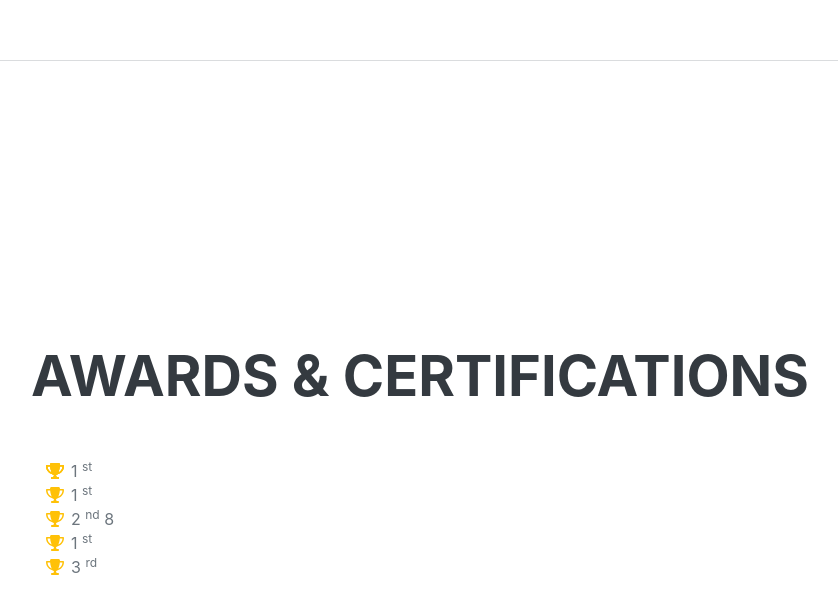
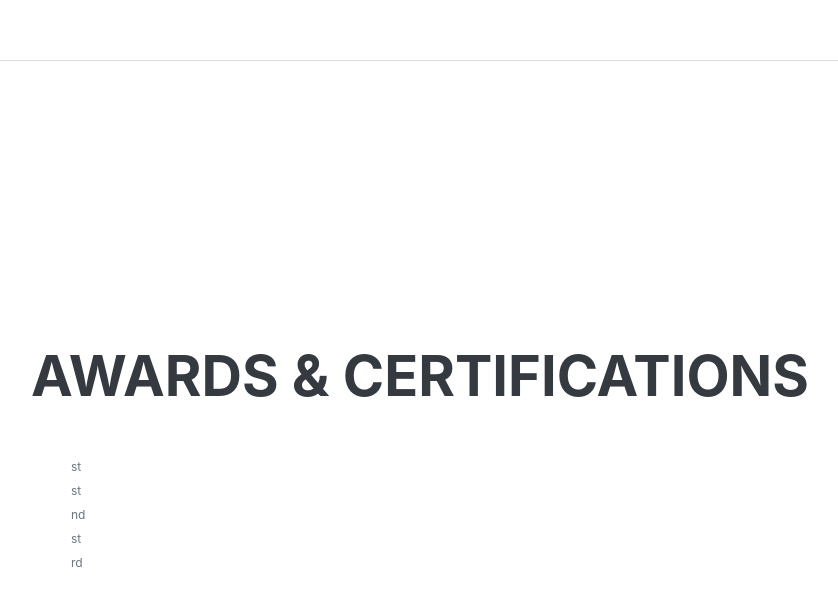
Before and after one commit to jacksonskyhcok/christianjada.dev, a plain HTML site: page index.html in a window 1280 px wide. Shown: the part 3944-4557 px from the top of the page, without its empty margins (289-1127 px from the left). Drawn offline with nearby package versions, Linux system fonts and the light colour scheme; a web font is replaced by a local one.

Commit message:
Update index.html

```diff
--- a/index.html
+++ b/index.html
@@ -166,40 +166,40 @@
                     <h2 class="mb-5">Awards & Certifications</h2>
                     <ul class="fa-ul mb-0">
                         <li>
-                            <span class="fa-li"><i class="fas fa-trophy text-warning"></i></span>
+                            <span class="fa-li"><i class=""></i></span>
 
                         </li>
                         <li>
-                            <span class="fa-li"><i class="fas fa-trophy text-warning"></i></span>
+                            <span class="fa-li"><i class=""></i></span>
 
                         </li>
                         <li>
-                            <span class="fa-li"><i class="fas fa-trophy text-warning"></i></span>
-                            1
+                            <span class="fa-li"><i class=""></i></span>
+
                             <sup>st</sup>
 
                         </li>
                         <li>
-                            <span class="fa-li"><i class="fas fa-trophy text-warning"></i></span>
-                            1
+                            <span class="fa-li"><i class=""></i></span>
+
                             <sup>st</sup>
 
                         </li>
                         <li>
-                            <span class="fa-li"><i class="fas fa-trophy text-warning"></i></span>
-                            2
+                            <span class="fa-li"><i class=""></i></span>
+
                             <sup>nd</sup>
-                            8
+
                         </li>
                         <li>
-                            <span class="fa-li"><i class="fas fa-trophy text-warning"></i></span>
-                            1
+                            <span class="fa-li"><i class=""></i></span>
+
                             <sup>st</sup>
 
                         </li>
                         <li>
-                            <span class="fa-li"><i class="fas fa-trophy text-warning"></i></span>
-                            3
+                            <span class="fa-li"><i class=""></i></span>
+
                             <sup>rd</sup>
 
                         </li>
```
